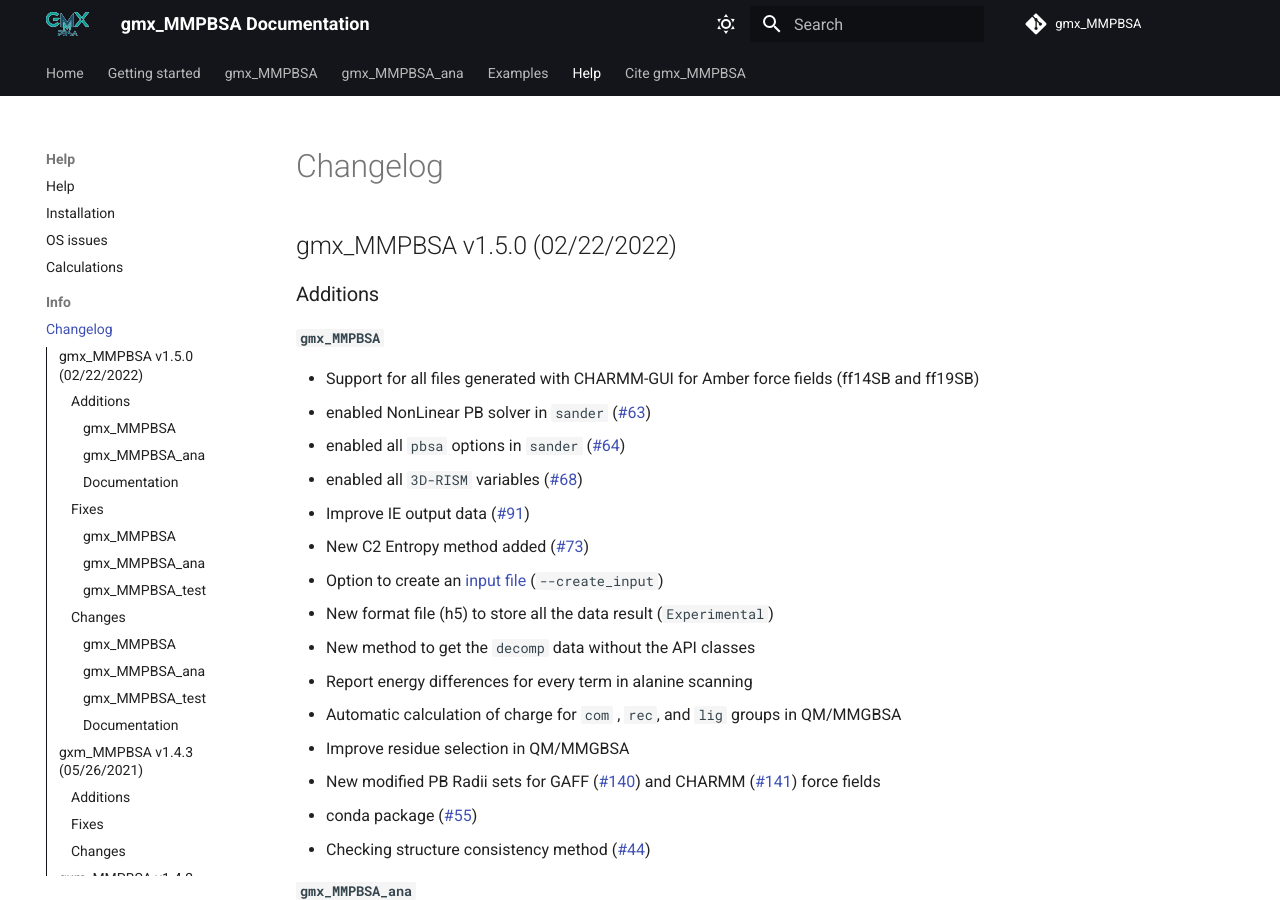
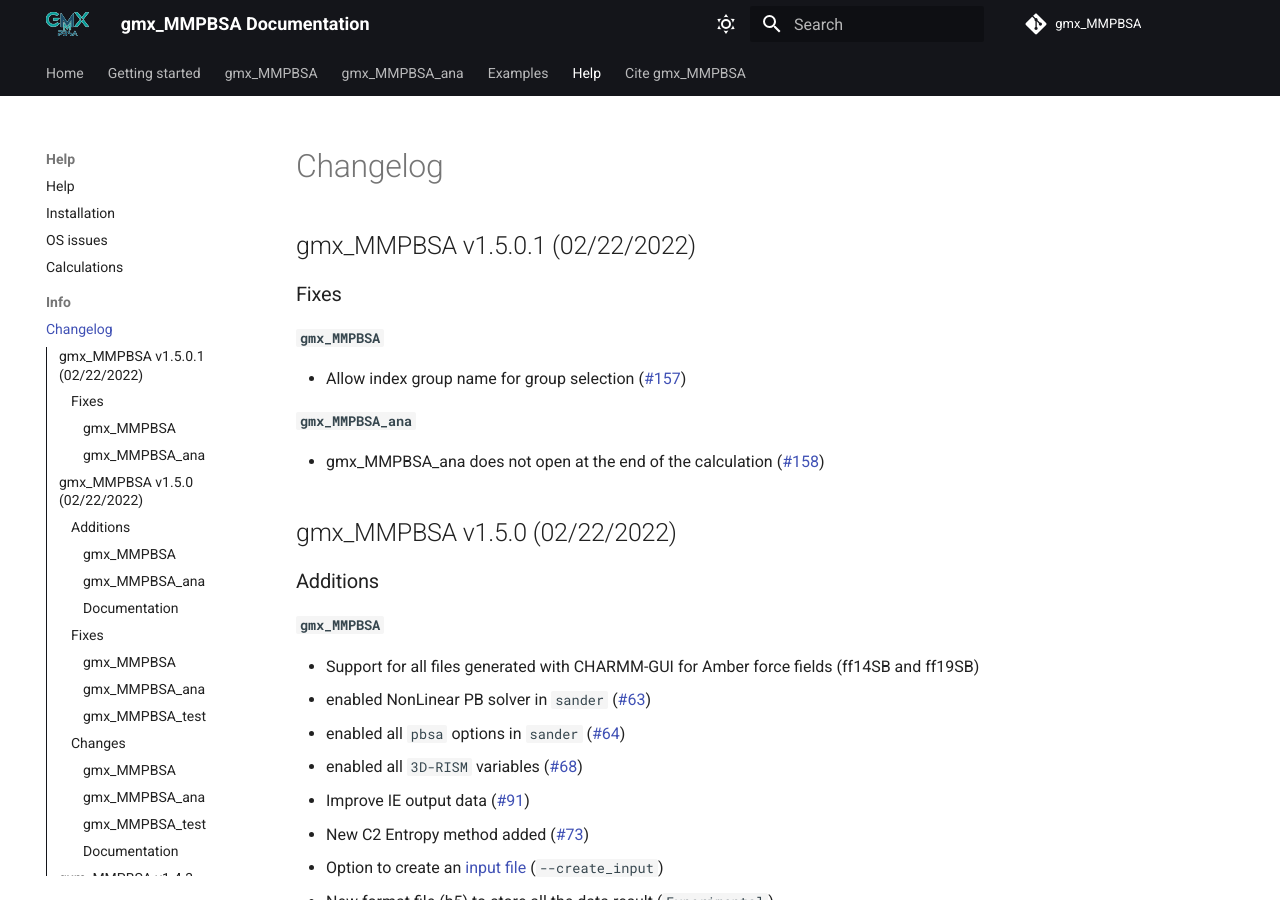
Before and after one commit to Valdes-Tresanco-MS/gmx_MMPBSA, an MkDocs documentation site: the page built from docs/changelog.md, in a window 1280 px wide and 900 px high. Built offline with MkDocs 1.6.1 and Material for MkDocs 9.7.7, drawn with Linux system fonts in a browser that asks for light colours; comment, search, counter and statistics services are not loaded.

Commit message:
v1.5.0.1 is out!

```diff
--- a/docs/changelog.md
+++ b/docs/changelog.md
@@ -3,6 +3,15 @@ template: main.html
 title: Changelog
 ---
 # Changelog
+
+## gmx_MMPBSA v1.5.0.1 (02/22/2022)
+### Fixes
+#### `gmx_MMPBSA`
+- Allow index group name for group selection (#157)
+
+#### `gmx_MMPBSA_ana`
+- gmx_MMPBSA_ana does not open at the end of the calculation (#158)
+
 ## gmx_MMPBSA v1.5.0 (02/22/2022)
 
 ### Additions
```
